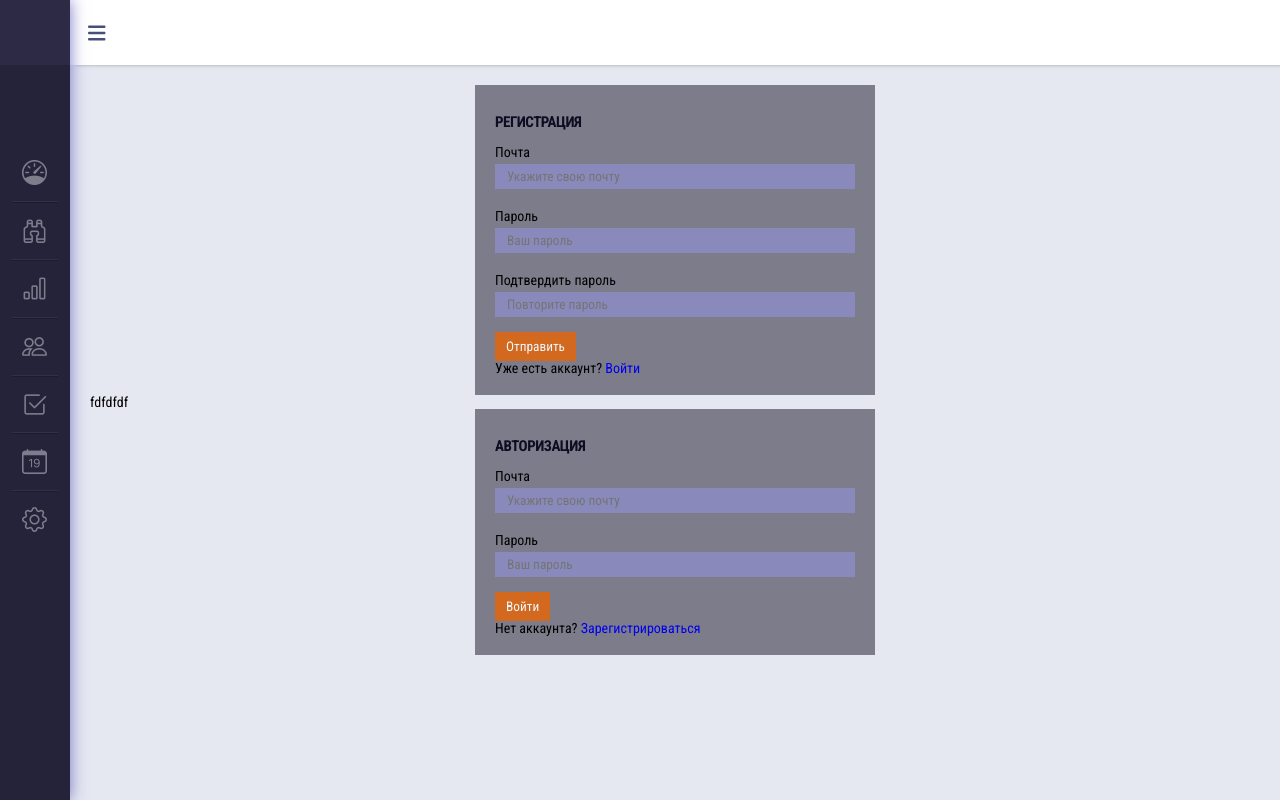
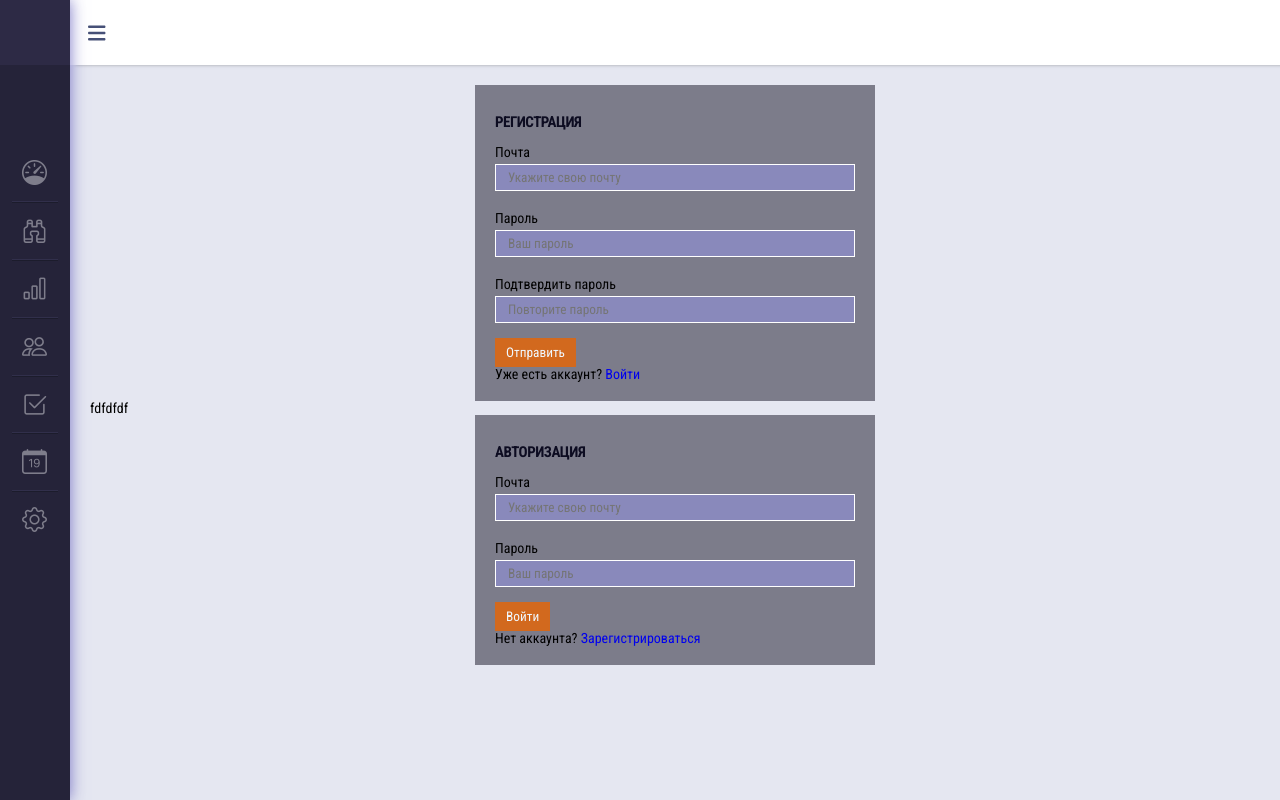
Before and after one commit to bartik369/app, a React (Create React App) app in the folder client/: page /statistic in a window 1280 px wide. Built offline with nearby package versions, Linux system fonts and the light colour scheme.

Commit message:
css validation

```diff
--- a/client/src/components/form/Login.css
+++ b/client/src/components/form/Login.css
@@ -23,15 +23,21 @@
 
 .login .form input {
     background-color: rgb(137, 137, 187);
+    border: 1px solid #fff;
     padding: 5px 12px;
     margin-bottom: 5px;
     transition: all .5s;
 }
 
 .login .form input:hover {
-    background-color: rgb(174, 174, 226);
+    border: 1px solid #563321;
+    background-color: rgb(225, 225, 255);
     padding: 5px 12px;
     margin-bottom: 5px;
+}
+
+.login .validation-error {
+    border: 1px solid #b11919 !important;
 }
 
 .login .login-btn {
--- a/client/src/components/form/Login.jsx
+++ b/client/src/components/form/Login.jsx
@@ -14,7 +14,7 @@ export default function Login() {
         <form className="form" action="" onSubmit={login}>
         <div className="title">Авторизация</div>
             <label for="email">Почта</label>
-            <input
+            <input className={errors.email ? "validation-error" : ""}
             type="text"
             id="email"
             name='email'
@@ -25,7 +25,7 @@ export default function Login() {
                 {errors.email && <p>{errors.email}</p>}
             </div>
             <label for="password">Пароль</label>
-            <input
+            <input className={errors.password ? "validation-error" : ""}
             type="password"
             id="password"
             name='password'
--- a/client/src/components/form/Signup.jsx
+++ b/client/src/components/form/Signup.jsx
@@ -15,7 +15,7 @@ export default function Signup() {
         <form className="form" action="" onSubmit={signup}>
         <div className="title">Регистрация</div>
             <label for='email'>Почта</label>
-            <input
+            <input className={errors.email ? "validation-error" : ""}
             type='text'
             id='email'
             name='email'
@@ -26,7 +26,7 @@ export default function Signup() {
                 {errors.email && <p>{errors.email}</p>}
             </div>
             <label for="password">Пароль</label>
-            <input
+            <input className={errors.password ? "validation-error" : ""}
             type='password'
             id='password'
             name='password'
@@ -38,12 +38,11 @@ export default function Signup() {
                 {errors.password && <p>{errors.password}</p>}
             </div>
             <label for="confirmPassword">Подтвердить пароль</label>
-            <input
+            <input className={errors.confirmPassword ? "validation-error" : ""}
             type='password'
             id='confirmPassword'
             name='confirmPassword'
             placeholder='Повторите пароль'
-            // value={signupData.confirmPassword || ""}
             onChange={signupHandler}
 
             />
```
